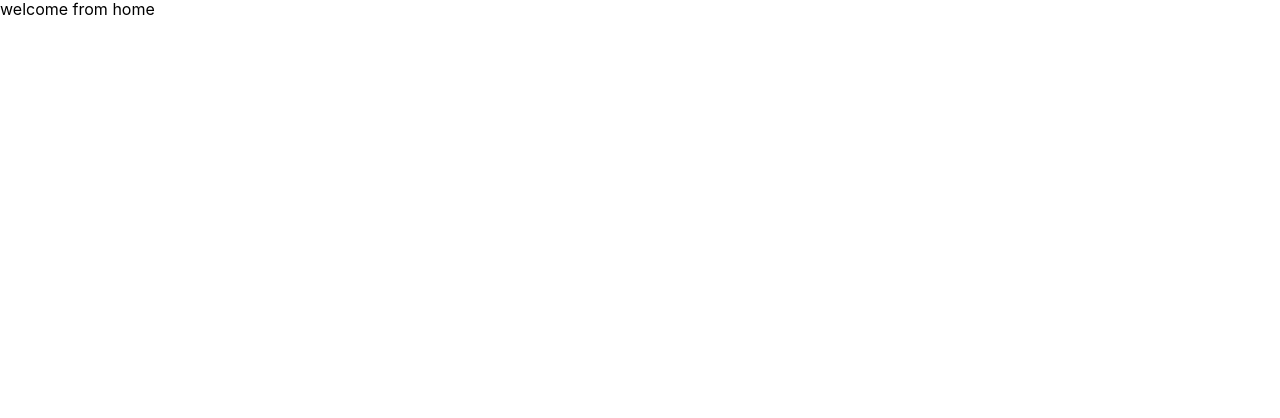
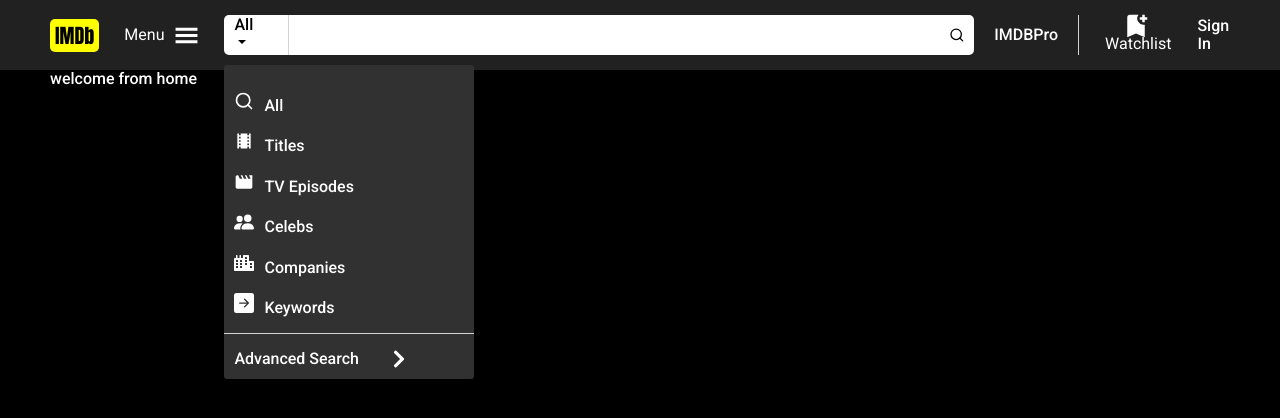
Before and after one commit to devil1321/imdb-clone-react-redux, a React (Create React App) app: page / in a window 1280 px wide. Shown: the top 418 px of the page. Built offline with nearby package versions, Linux system fonts and the light colour scheme.

Commit message:
update navbar

```diff
--- a/src/components/Navbar.tsx
+++ b/src/components/Navbar.tsx
@@ -1,9 +1,45 @@
-import React from 'react'
+import React,{ useState } from 'react'
+import { Link } from 'react-router-dom'
+import { GiHamburgerMenu } from 'react-icons/gi'
+import { IoMdArrowDropdown } from 'react-icons/io'
+import { FaChevronRight } from 'react-icons/fa'
+import { FiSearch } from 'react-icons/fi'
+import { MdLocalMovies, MdMovieCreation } from 'react-icons/md'
+import { BsPeopleFill, BsArrowRightSquareFill } from 'react-icons/bs'
+import { FaCity } from 'react-icons/fa'
+import { MdBookmarkAdd } from 'react-icons/md'
+const Navbar:React.FC = () => {
 
-const Navbar = () => {
+    const [category,setCategory] = useState<string>('All')
+
     return (
-        <div>
-
+        <div className="navbar">
+            <Link to="#" className="navbar__logo">IMDb</Link>
+            <button className="navbar__menu">Menu <GiHamburgerMenu /></button>
+            <div className="navbar__search">
+                <div className="navbar__category">{category}<IoMdArrowDropdown /></div>
+                <div className="navbar__h-line"></div>
+                <div className="navbar__category-menu">
+                    <p onClick={(e:any)=>{setCategory(e.target.dataset.category)}} data-category="All"><FiSearch />All</p>
+                    <p onClick={(e:any)=>{setCategory(e.target.dataset.category)}} data-category="Titles"><MdLocalMovies />Titles</p>
+                    <p onClick={(e:any)=>{setCategory(e.target.dataset.category)}} data-category="TV Episodes"><MdMovieCreation />TV Episodes</p>
+                    <p onClick={(e:any)=>{setCategory(e.target.dataset.category)}} data-category="Celebs"><BsPeopleFill />Celebs</p>
+                    <p onClick={(e:any)=>{setCategory(e.target.dataset.category)}} data-category="Companies"><FaCity />Companies</p>
+                    <p onClick={(e:any)=>{setCategory(e.target.dataset.category)}} data-category="Keywords"><BsArrowRightSquareFill />Keywords</p>
+                    <div className="navbar__v-line"></div>
+                    <Link to="#">Advanced Search<FaChevronRight /></Link>
+                </div>
+                <input type="text" />
+                <FiSearch />
+            </div>
+            <Link to="#">IMDBPro</Link>
+            <div className="navbar__h-line"></div>
+            <Link to="#">
+                <button className="navbar__watchlist">
+                    <span><MdBookmarkAdd />Watchlist</span>
+                </button>
+            </Link>
+            <Link to="#">Sign In</Link>
         </div>
     )
 }
--- a/src/styles/_global.scss
+++ b/src/styles/_global.scss
@@ -0,0 +1,15 @@
+body{
+    font-family: $roboto-font;
+    font-weight: $f-med;
+    color:white;
+    background-color: black;
+}
+a{
+    font-family: $roboto-font;
+    font-weight: $f-med;
+    text-decoration: none;
+    color:white;
+}
+.container{
+    padding:0px 50px;
+}
--- a/src/styles/_variables.scss
+++ b/src/styles/_variables.scss
@@ -1,6 +1,10 @@
 $roboto-font: 'Roboto',sans-serif;
-$font-anton:'Anton', sans-serif;
+$anton-font:'Anton', sans-serif;
 $f-thin:300;
 $f-reg:400;
 $f-med:500;
 $f-bold:700;
+
+// colors
+$lightgray:rgb(49, 49, 49);
+$darkgrey:rgb(33, 33, 33);
--- a/src/styles/theme/components/_navbar.scss
+++ b/src/styles/theme/components/_navbar.scss
@@ -0,0 +1,121 @@
+.navbar{
+    box-sizing: border-box;
+    padding:0px 50px;
+    width: calc(100% + 100px);
+    height:70px;
+    position: relative;
+    top:0px;
+    left:50%;
+    transform: translateX(-50%);
+    background-color:$darkgrey;
+    @include createFlex(row,flex-start,center,null);
+    &__logo{
+        padding:5px;
+        font-family: $anton-font;
+        font-size: pxToRem(20);
+        color:black;
+        background-color: yellow;
+        border-radius: 5px;
+    }
+    &__menu{
+        padding:5px;
+        margin:0px 20px;
+        margin-right: 20px;
+        border:0px;
+        outline:none;
+        background: transparent;
+        color:white;
+        border-radius:5px;
+        @include createFlex(row,flex-start,center,null);
+        &:active{
+            background-color: gray;
+        }
+        svg{
+            margin-left: 10px;
+            width: 25px;
+            height:25px;
+        }
+    }
+    &__search{
+        margin-right: 20px;
+        box-sizing: border-box;
+        padding:0px 10px;
+        position: relative;
+        top:0px;
+        left:0px;
+        background-color: white;
+        border-radius: 5px;
+        color:black;
+        @include createFlex(row,flex-start,center,null);
+        input{
+
+            width: 650px;
+            border:0px;
+            outline: none;
+            &:active,&:focus{
+                outline:none;
+            }
+        }
+    }
+    &__h-line{
+        margin:0px 20px;
+        height:40px;
+        border-right: 1px solid lightgray;
+    }
+    &__category-menu{
+        padding:10px;
+        width: 230px;
+        position: absolute;
+        top:50px;
+        left:0px;
+        color:white;
+        background-color: $lightgray;
+        border-radius: 3px;
+        svg{
+            margin-right: 10px;
+            width: 20px;
+            height:20px;
+        }
+        a:last-of-type{
+            @include createFlex(row,flex-start,center,null);
+            svg{
+                margin-left: 30px;
+            }
+        }
+    }
+    &__v-line{
+        position: relative;
+        top:0px;
+        left:50%;
+        transform:translateX(-50%);
+        margin:10px 0px 15px;
+        width: calc(100% + 20px);
+        border-bottom: 1px solid lightgray;
+    }
+    &__watchlist{
+        margin-right: 20px;
+        border:0px;
+        outline:none;
+        background: transparent;
+        color:white;
+        border-radius:5px;
+        &:active{
+            background-color: gray;
+        }
+        span{
+            position: relative;
+            top:-8px;
+            left:0px;
+        }
+        svg{
+            margin-right: 5px;
+            width:30px;
+            height:30px;
+            position: relative;
+            top:10px;
+            left:0px;
+
+        }
+
+    }
+}
```
